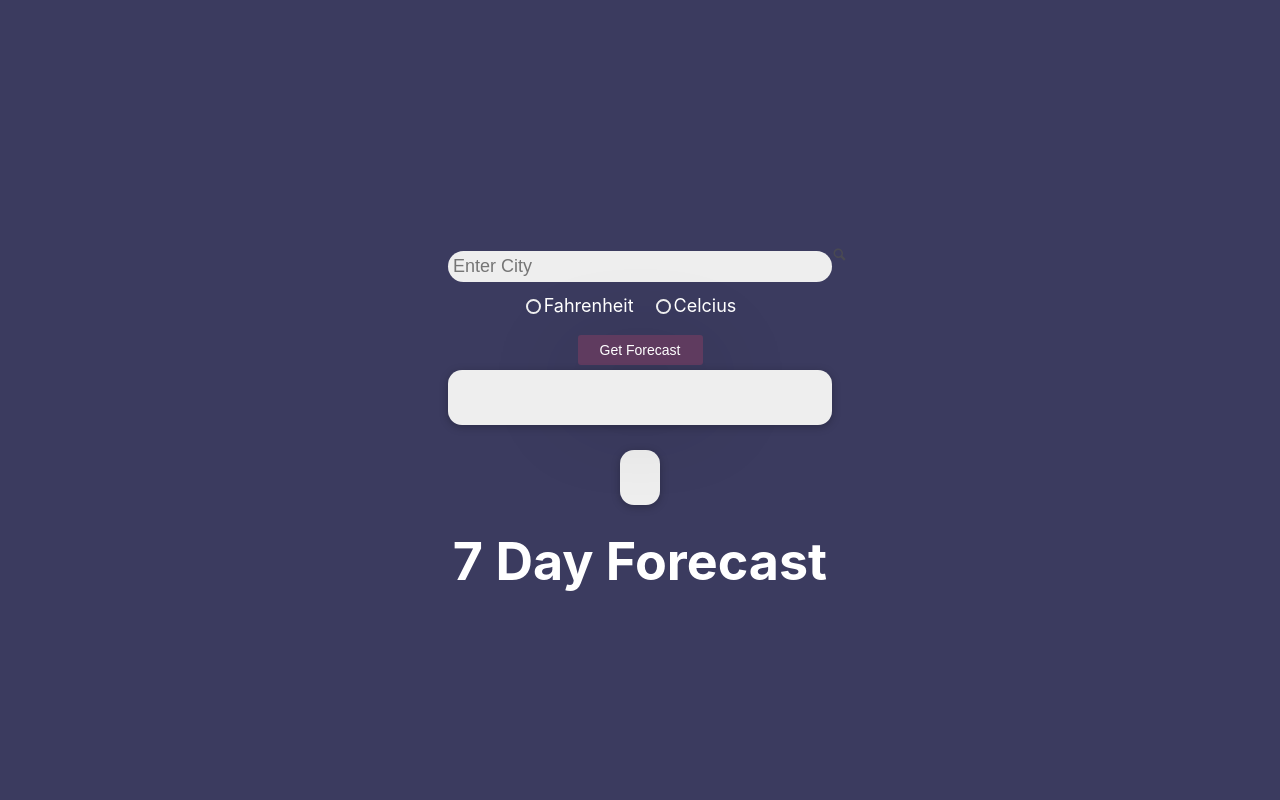
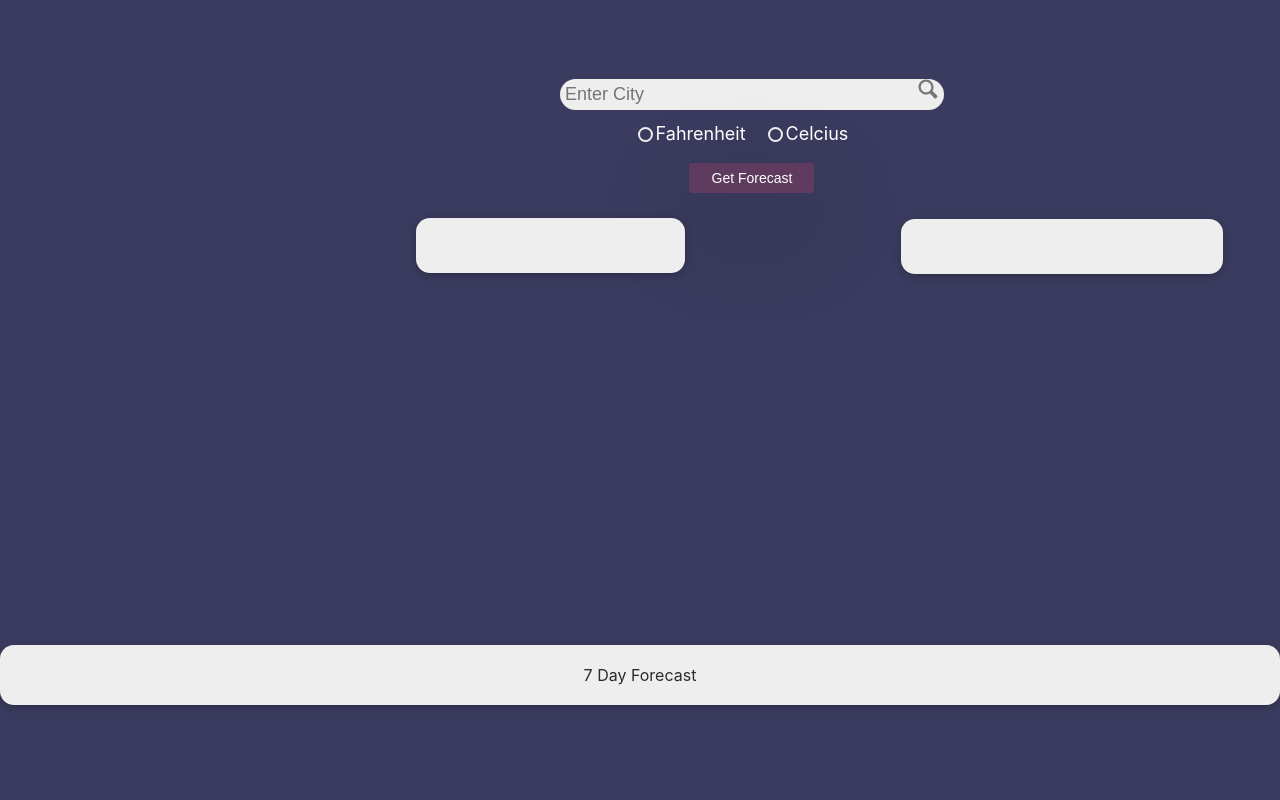
Before and after one commit to jacobreese1/weather-web-app, a React (Create React App) app in the folder weather-web-app/: page / in a window 1280 px wide. Shown: the top 800 px of the page. Built offline with nearby package versions, Linux system fonts and the light colour scheme; no server answers.

Commit message:
style webpage for local and searched data

```diff
--- a/weather-web-app/src/App.css
+++ /dev/null
@@ -1,48 +0,0 @@
-@import "./design/css-variables.css";
-
-.App {
-  text-align: center;
-}
-
-.App-logo {
-  height: 40vmin;
-  pointer-events: none;
-}
-
-@media (prefers-reduced-motion: no-preference) {
-  .App-logo {
-    animation: App-logo-spin infinite 20s linear;
-  }
-}
-
-*,
-*::before,
-*::after {
-  box-sizing: border-box;
-  padding: 0;
-  margin: 0;
-}
-
-.App-header {
-  background-color: var(--color-primary-dark);
-  min-height: 100vh;
-  display: flex;
-  flex-direction: column;
-  align-items: center;
-  justify-content: center;
-  font-size: calc(10px + 2vmin);
-  color: white;
-}
-
-.App-link {
-  color: #61dafb;
-}
-
-@keyframes App-logo-spin {
-  from {
-    transform: rotate(0deg);
-  }
-  to {
-    transform: rotate(360deg);
-  }
-}
--- a/weather-web-app/src/App.js
+++ b/weather-web-app/src/App.js
@@ -1,4 +1,4 @@
-import "./App.css";
+import styles from "./App.module.css";
 import CurrentWeather from "./components/CurrentWeather";
 import WeeklyForecast from "./components/WeeklyForecast";
 import Forecast from "./components/Forecast";
@@ -6,14 +6,20 @@ import Card from "./components/elements/Card";
 
 const App = () => {
   return (
-    <div className="App">
-      <header className="App-header">
-        <Forecast />
-        <Card>
-          <CurrentWeather />
-        </Card>
-        <WeeklyForecast />
+    <div className={styles.App}>
+      <header className={styles.AppHeader}>
+        <div className={styles.cardloc}>
+          <div className={styles.cardlocForecast}>
+            <Forecast />
+          </div>
+          <div className={styles.cardlocCurrent}>
+            <Card>
+              <CurrentWeather />
+            </Card>
+          </div>
+        </div>
       </header>
+      <WeeklyForecast />
     </div>
   );
 };
--- /dev/null
+++ b/weather-web-app/src/App.module.css
@@ -0,0 +1,79 @@
+@import "./design/css-variables.css";
+
+.App {
+  text-align: center;
+  padding: 0;
+  margin: 0;
+  height: 1000px;
+  background-color: var(--color-primary-dark);
+}
+
+.App-logo {
+  height: 40vmin;
+  pointer-events: none;
+}
+
+@media (prefers-reduced-motion: no-preference) {
+  .App-logo {
+    animation: App-logo-spin infinite 20s linear;
+  }
+}
+
+*,
+*::before,
+*::after {
+  box-sizing: border-box;
+  padding: 0;
+  margin: 0;
+}
+
+.AppHeader {
+  background-color: var(--color-primary-dark);
+  min-height: 5vh;
+  display: flex;
+  /* flex-direction: column; */
+  align-items: center;
+  justify-content: center;
+  font-size: calc(10px + 2vmin);
+  color: white;
+}
+
+.App-link {
+  color: #61dafb;
+}
+
+@keyframes App-logo-spin {
+  from {
+    transform: rotate(0deg);
+  }
+  to {
+    transform: rotate(360deg);
+  }
+}
+
+.cardloc {
+  display: grid;
+  grid-template-columns: repeat(5, 30%);
+  grid-template-rows: repeat(5, 1fr);
+  width: 35vw;
+  height: 20vh;
+  margin-top: var(--u-margin-hg);
+  justify-content: space-around;
+}
+
+.cardlocCurrent {
+  grid-row: 2 / 3;
+  grid-column: 1 / span 2;
+  width: 100%;
+  height: 100%;
+  margin-top: var(--u-margin-hg);
+}
+
+.cardlocForecast {
+  grid-row: 1 / 2;
+  grid-column: 1 / stretch 5;
+  width: 100%;
+  height: 100%;
+  justify-content: center;
+  margin-top: var(--u-margin-hg);
+}
--- a/weather-web-app/src/components/Forecast.js
+++ b/weather-web-app/src/components/Forecast.js
@@ -37,6 +37,7 @@ const Forecast = () => {
   };
 
   return (
+    <div>
       <div className={styles.container}>
         <form onSubmit={getForecast}>
           <input
@@ -72,9 +73,12 @@ const Forecast = () => {
           </div>
           <Button type="submit" label="Get Forecast" />
         </form>
+      </div>
+      <div className={styles.forecastSearch}>
         <Card>
           <Conditions responseObj={responseObj} />
         </Card>
+      </div>
     </div>
   );
 };
--- a/weather-web-app/src/components/Forecast.module.css
+++ b/weather-web-app/src/components/Forecast.module.css
@@ -2,11 +2,11 @@
 
 .container {
   display: flex;
+  flex-direction: column;
   justify-content: center;
   gap: 5px;
-  margin-top: 5vh;
+  margin-top: 25px;
   z-index: 1;
-  flex-direction: column;
 }
 
 .forecast {
@@ -35,9 +35,11 @@
 .forecastSVG {
   height: 15px;
   width: 15px;
-  padding: 5px;
+  padding: 12px;
   position: absolute;
   margin-right: 5px;
+  margin-left: -28px;
+  margin-top: 2px;
   background-color: var(--color-gray-dark-1);
   mask-image: url(../images/SVG/magnifying-glass.svg);
   mask-size: cover;
@@ -55,3 +57,12 @@
   margin-right: auto;
   margin-left: auto;
 }
+
+.forecastSearch {
+  margin-top: 26px;
+  width: 322px;
+  height: 100%;
+  margin-right: auto;
+  margin-left: 485px;
+  position: absolute;
+}
--- a/weather-web-app/src/components/WeeklyForecast.js
+++ b/weather-web-app/src/components/WeeklyForecast.js
@@ -1,10 +1,12 @@
+import Card from "./elements/Card";
 import styles from "./WeeklyForecast.module.css";
-
 
 const WeeklyForecast = () => {
   return (
-        <div>
-        <h1>7 Day Forecast</h1>
+    <div className={styles.container}>
+      <Card>
+        <p>7 Day Forecast</p>
+      </Card>
     </div>
   );
 };
--- a/weather-web-app/src/components/WeeklyForecast.module.css
+++ b/weather-web-app/src/components/WeeklyForecast.module.css
@@ -0,0 +1,8 @@
+@import "../design/css-variables.css";
+
+.container {
+  display: flex;
+  flex-direction: column;
+  justify-content: end;
+  margin-top: 460px;
+}
--- a/weather-web-app/src/components/conditions/Conditions.js
+++ b/weather-web-app/src/components/conditions/Conditions.js
@@ -4,6 +4,7 @@ const Conditions = (props) => {
   const currentTime = new Date().toLocaleTimeString();
 
   return (
+    <div className={styles.cardloc}>
       <div className={styles.container}>
         {props.responseObj.cod === 200 ? (
           <div>
@@ -28,6 +29,7 @@ const Conditions = (props) => {
             </ul>
           </div>
         ) : null}
+      </div>
     </div>
   );
 };
--- a/weather-web-app/src/components/conditions/Conditions.module.css
+++ b/weather-web-app/src/components/conditions/Conditions.module.css
@@ -1,10 +1,12 @@
 @import "../../design/css-variables.css";
 
 .container {
-  display: flex;
+  display: grid inherit;
   margin-top: 15px;
   justify-content: center;
   margin-top: 15px;
+  width: 100%;
+  height: 100%;
 }
 
 li {
```
Also changed, not shown: weather-web-app/src/components/elements/Card.js (line endings or trailing spaces). Lines whose indentation alone changed are shown as unchanged.
